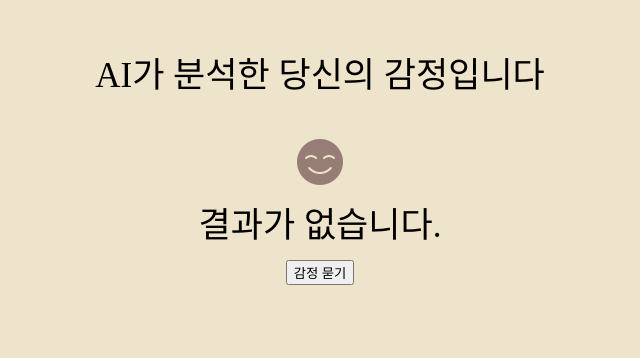
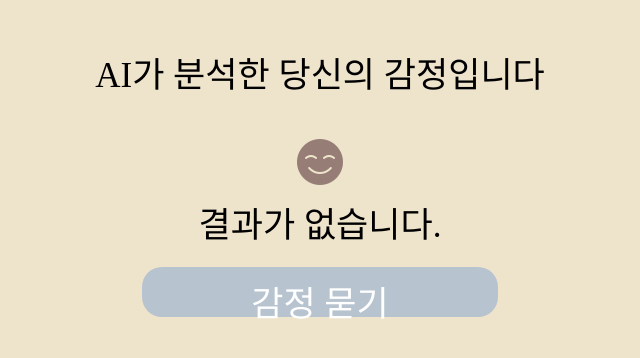
Before and after one commit to KoYujung/ASK_BURY, a website: page public/analyze.html in a window 1280 px wide. Shown: the whole page, without its empty margins (320-960 px from the left). Drawn offline with Linux system fonts and the light colour scheme; a web font is replaced by a local one.

Commit message:
버튼 css 수정

```diff
--- a/public/index.css
+++ b/public/index.css
@@ -99,7 +99,7 @@ a {
     padding: 3%;
 }
 
-#SaveButton {
+#saveButton {
     color: white;
     background-color: #B7C4CF;
     font-size: 35px;
```
